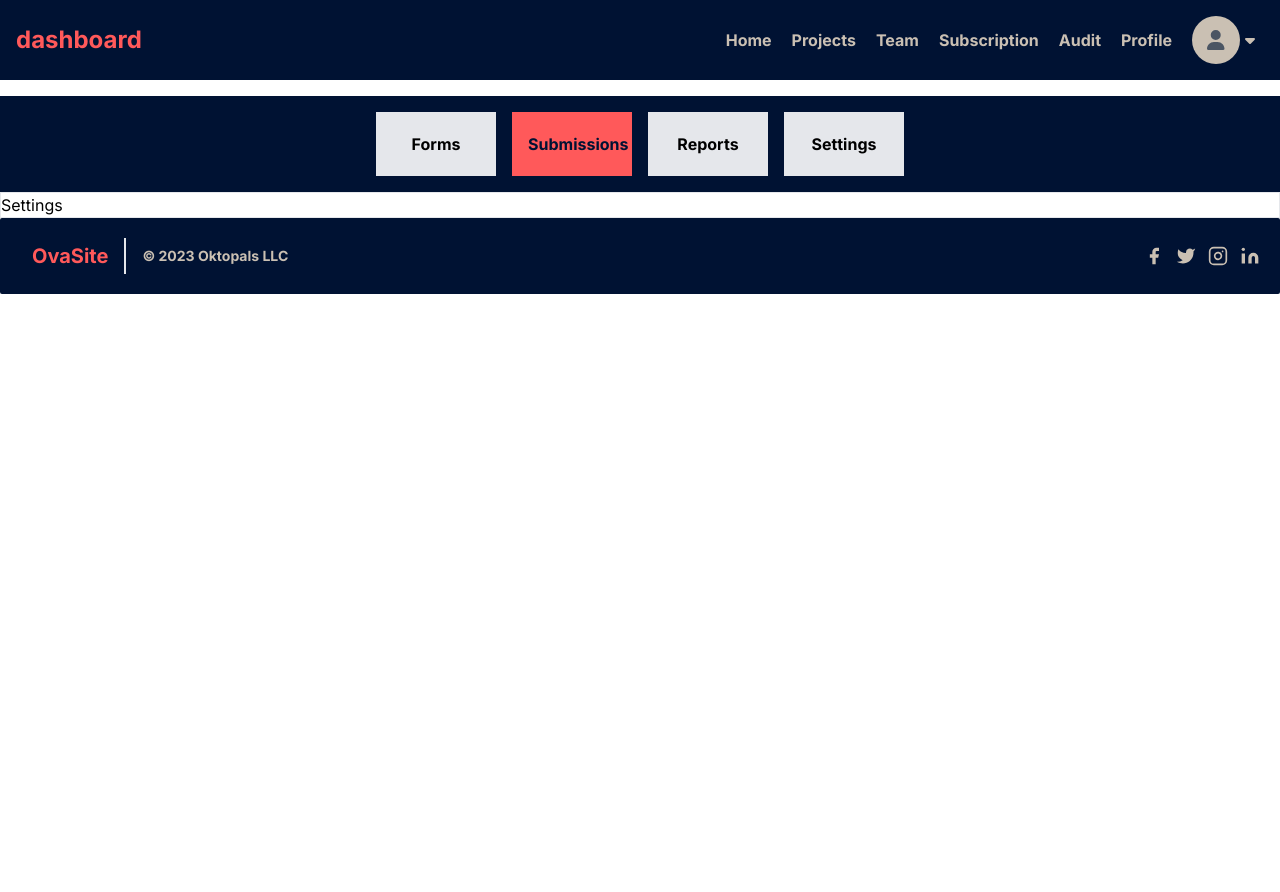
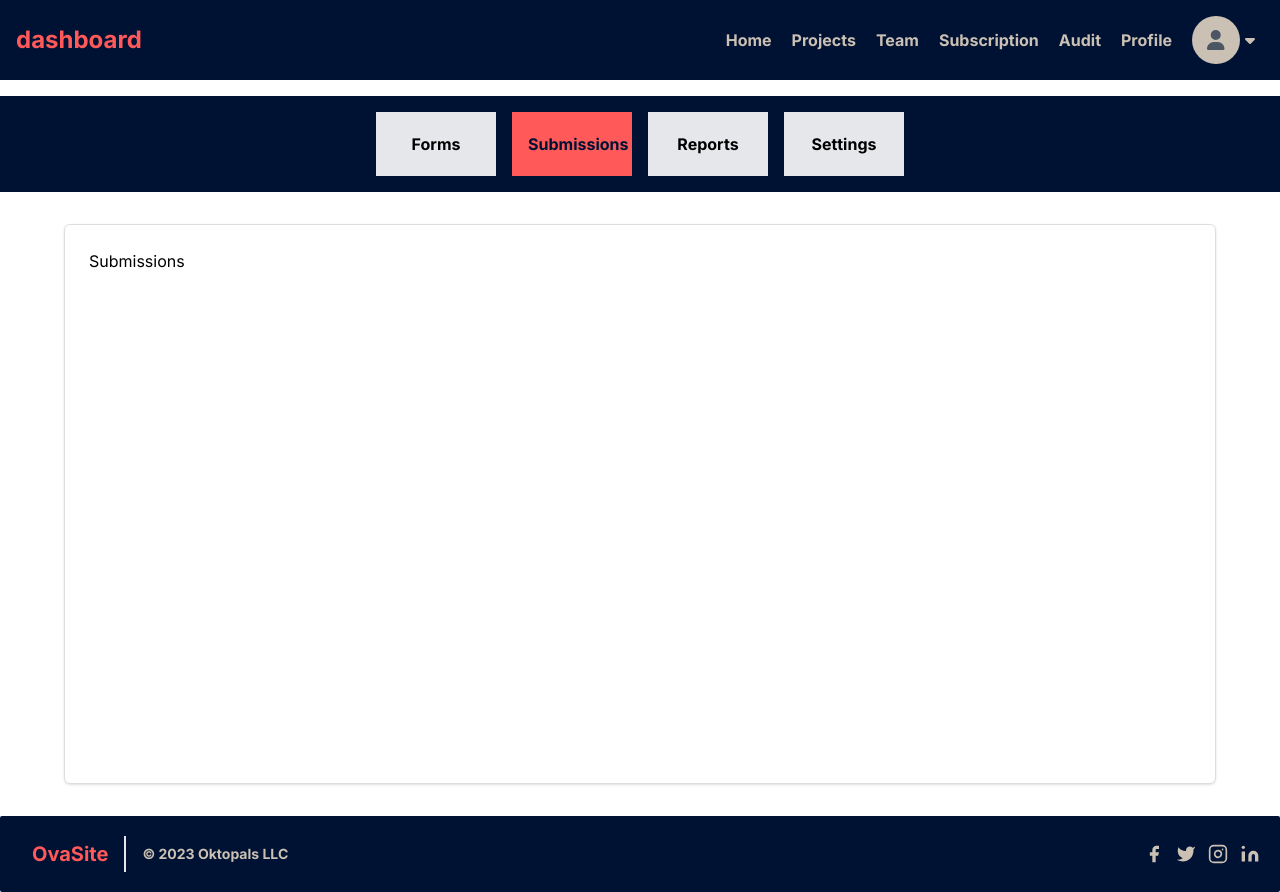
Before and after one commit to OkToPals/OvaSite-Frontend, a Next.js app: page /dashboard/projects/1 in a window 1280 px wide. Both pictures are taken after a click on the tab "Submissions". Before the commit the page ends 800 px from the top, so only its background shows below. Built offline with nearby package versions, Linux system fonts and the light colour scheme.

Commit message:
project tabs fixed

```diff
--- a/src/app/dashboard/projects/[project]/Report.jsx
+++ b/src/app/dashboard/projects/[project]/Report.jsx
@@ -1,6 +1,6 @@
 'use client'
 
-const Report = () => {
+const Report = ({activeTab}) => {
   return (
     <div className={`w-[90%] min-h-[70vh] mx-auto p-6 rounded-md shadow border
     flex flex-row flex-wrap gap-4  justify-center lg:justify-start
--- a/src/app/dashboard/projects/[project]/Setings.jsx
+++ b/src/app/dashboard/projects/[project]/Setings.jsx
@@ -1,8 +1,13 @@
 'use client'
 
-const Settings = () => {
+const Settings = ({activeTab}) => {
   return (
-    <div className=" border ">Settings</div>
+    <div className={`w-[90%] min-h-[70vh] mx-auto p-6 rounded-md shadow border
+    flex flex-row flex-wrap gap-4  justify-center lg:justify-start
+  border-[#ddd] transition-all duration-300 ease-in-out my-8 `}
+  id="in-progress-project-tab"
+  role="tabpanel"
+  tabIndex={activeTab === 0 ? 0 : -1}>Settings</div>
   )
 }
 
--- a/src/app/dashboard/projects/[project]/Submissions.jsx
+++ b/src/app/dashboard/projects/[project]/Submissions.jsx
@@ -1,8 +1,13 @@
 'use client'
 
-const Submissions = () => {
+const Submissions = ({activeTab}) => {
   return (
-    <div className="border">Submissions</div>
+    <div className={`w-[90%] min-h-[70vh] mx-auto p-6 rounded-md shadow border
+    flex flex-row flex-wrap gap-4  justify-center lg:justify-start
+  border-[#ddd] transition-all duration-300 ease-in-out my-8 `}
+  id="in-progress-project-tab"
+  role="tabpanel"
+  tabIndex={activeTab === 0 ? 0 : -1}>Submissions</div>
   )
 }
 
--- a/src/app/dashboard/projects/[project]/page.jsx
+++ b/src/app/dashboard/projects/[project]/page.jsx
@@ -29,7 +29,7 @@ const Project = () => {
           className={`${tab_style} ${activeTab === 1 ? `${tabActive}` : `${tabInactive}`}`}
           onClick={() => handleTabChange(1)}
           aria-controls="forms-tab"
-          // aria-selected={activeTab === 1 ? 'true' : 'false'}
+          aria-selected={activeTab === 1 ? 'true' : 'false'}
           role="tab"
         >
           Forms
@@ -40,7 +40,7 @@ const Project = () => {
           className={`${tab_style} ${activeTab === 2 ? `${tabActive}` : `${tabInactive}`}`}
           onClick={() => handleTabChange(2)}
           aria-controls="submissions-tab"
-          // aria-selected={activeTab === 2 ? 'true' : 'false'}
+          aria-selected={activeTab === 2 ? 'true' : 'false'}
           role="tab"
         > Submissions
         </button>
@@ -50,7 +50,7 @@ const Project = () => {
           className={`${tab_style} ${activeTab === 3 ? `${tabActive}` : `${tabInactive}`}`}
           onClick={() => handleTabChange(3)}
           aria-controls="reports-tab"
-          // aria-selected={activeTab === 3 ? 'true' : 'false'}
+          aria-selected={activeTab === 3 ? 'true' : 'false'}
           role="tab"
         >
         Reports
@@ -61,18 +61,18 @@ const Project = () => {
           className={`${tab_style} ${activeTab === 4 ? `${tabActive}` : `${tabInactive}`}`}
           onClick={() => handleTabChange(4)}
           aria-controls="settings-tab"
-          // aria-selected={activeTab === 4 ? 'true' : 'false'}
+          aria-selected={activeTab === 4 ? 'true' : 'false'}
           role="tab"
         >
           Settings
         </button>
       </div>
           {
-            tabActive == 1 ?  <Forms/>
-            : tabActive == 2 ? <Submissions/>
-            : tabActive == 3 ? <Report/>
-            : tabActive == 4 ? <Settings/>
-            : <Settings/>
+            activeTab == 1 ?  <Forms activeTab={activeTab}/>
+            : activeTab == 2 ? <Submissions activeTab={activeTab}/>
+            : activeTab == 3 ? <Report activeTab={activeTab}/>
+            : activeTab == 4 ? <Settings activeTab={activeTab}/>
+            : null
           }
     </section>
   )
```
